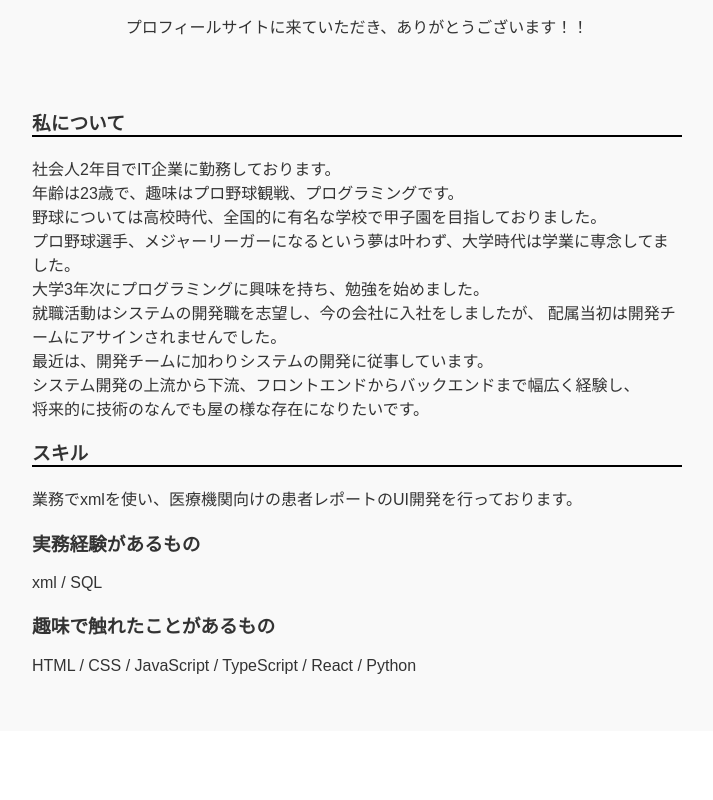
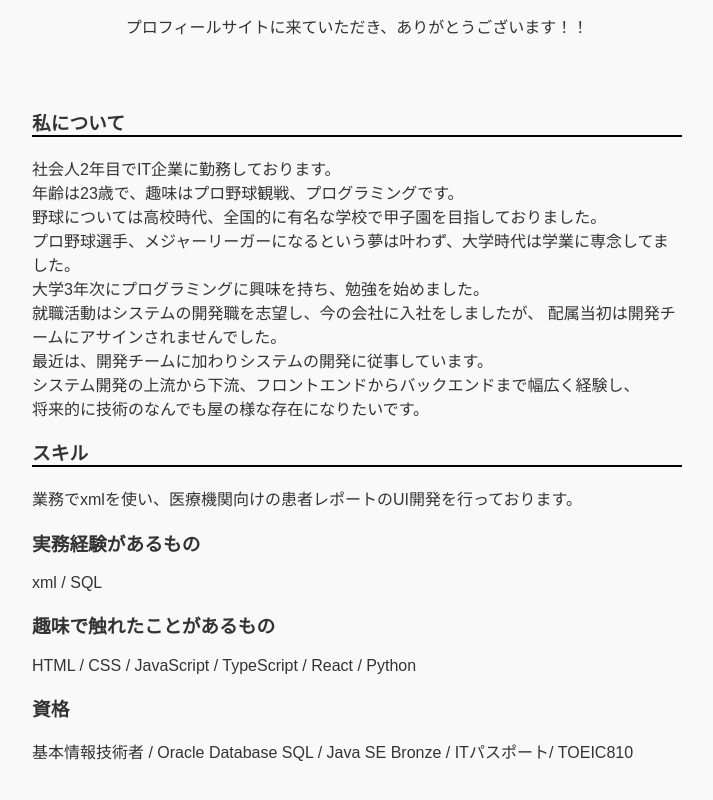
Before and after one commit to Shogo-Kai/my_profile, a React (Create React App) app: page / in a window 1280 px wide. Shown: the part 242-1042 px from the top of the page, without its empty margins (283-996 px from the left). Before the commit the page ends 973 px from the top, so only its background shows below. Built offline with nearby package versions, Linux system fonts and the light colour scheme.

Commit message:
プロフィールの更新

```diff
--- a/src/pages/Home.tsx
+++ b/src/pages/Home.tsx
@@ -34,6 +34,10 @@ export const Home: React.FC = () => {
         <p className='title__content'>
             HTML / CSS / JavaScript / TypeScript / React / Python
         </p>
+        <h3 className='title__sub'>資格</h3>
+        <p className='title__content'>
+            基本情報技術者 / Oracle Database SQL / Java SE Bronze / ITパスポート/ TOEIC810
+        </p>
     </main>
   );
 }
```
Also changed, not shown: 15 other files (tests, documents, lock files or other folders).
